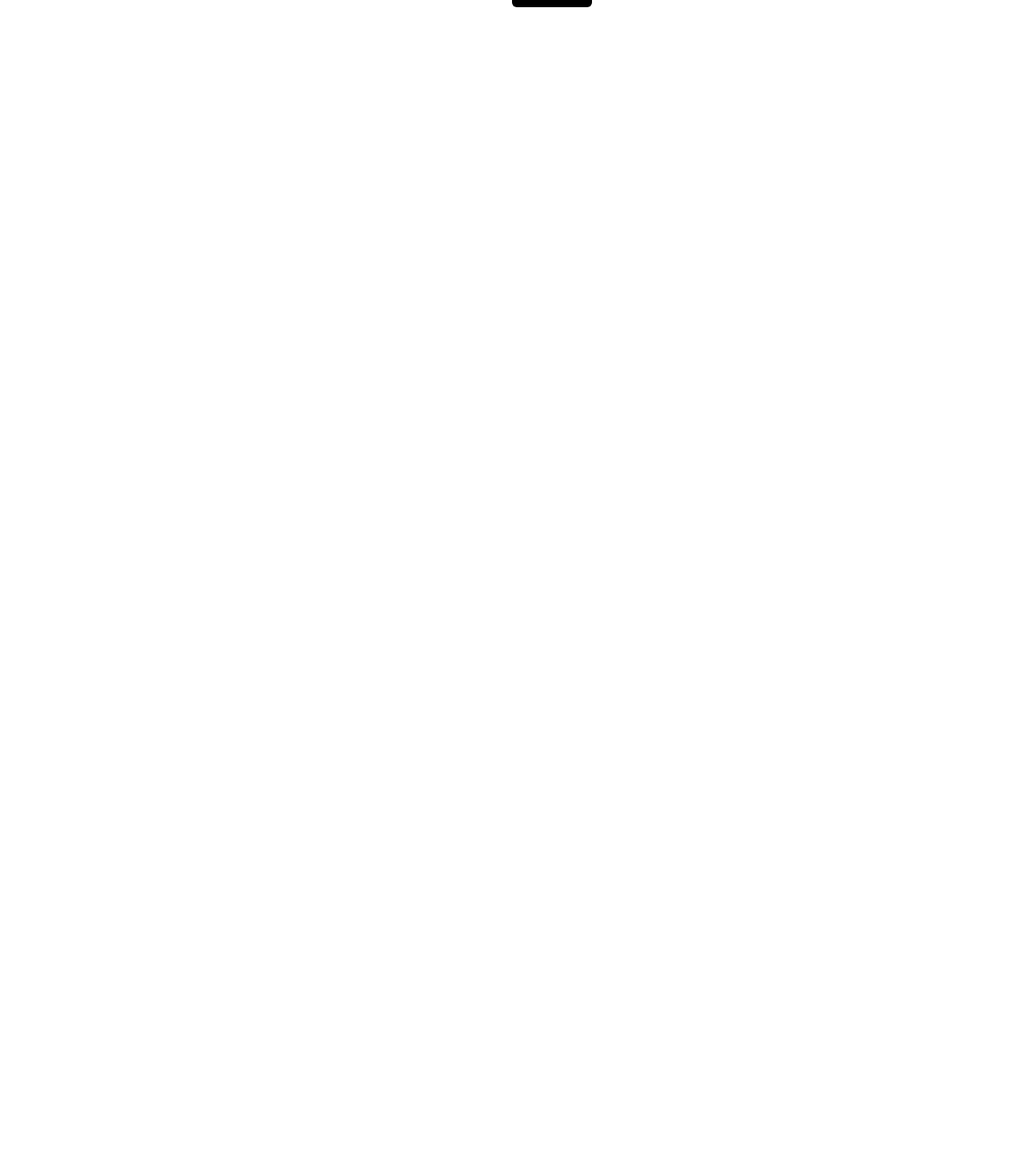
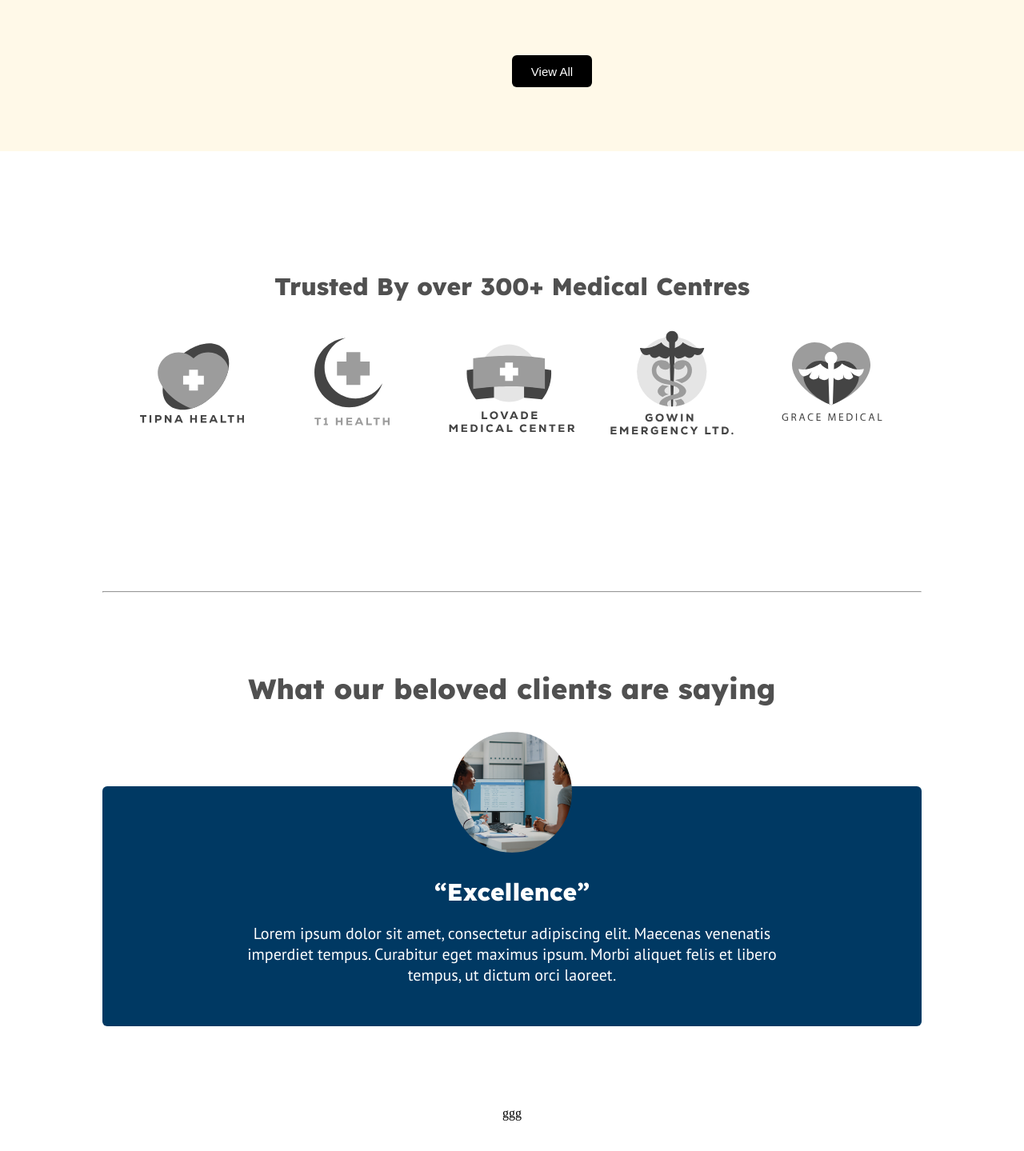
Before and after one commit to Kofi-eo/CareFinder, a Next.js app: page / in a window 1280 px wide. Shown: the part 2864-4303 px from the top of the page at 80% size. Before the commit the page ends 2873 px from the top, so only its background shows below. Built offline with nearby package versions, Linux system fonts and the light colour scheme.

Commit message:
styled mobile view

```diff
--- a/src/components/HomePage/HomePageHeader.jsx
+++ b/src/components/HomePage/HomePageHeader.jsx
@@ -4,6 +4,8 @@ import InfoSection from "./InfoSection";
 import InfoSectionTwo from "./InfoSectionTwo";
 import NavBar from "./NavBar";
 import PharmaciesNear from "./PharmaciesNear";
+import Testimonies from "./Testimonies";
+import Trust from "./Trust";
 
 function HomePageHeader() {
   return (
@@ -15,6 +17,8 @@ function HomePageHeader() {
       <InfoSectionTwo />
       <HospitalsNear />
       <PharmaciesNear />
+      <Trust />
+      <Testimonies />
     </>
   );
 }
--- a/src/components/HomePage/HospitalsCarousel.jsx
+++ b/src/components/HomePage/HospitalsCarousel.jsx
@@ -52,7 +52,7 @@ function HospitalsCarousel() {
             </div>
           </SwiperSlide>
           <SwiperSlide className={HomepageStyles.hospitalsCarouselContainer}>
-            <img src="/DrOwen.png" alt="" />
+            <img src="/signInImage.webp" alt="" />
             <div className={HomepageStyles.hospitalsCarouselItem}>
               <div className={lexend.className}>
                 <h2>Kelina</h2>
@@ -66,7 +66,7 @@ function HospitalsCarousel() {
             </div>
           </SwiperSlide>
           <SwiperSlide className={HomepageStyles.hospitalsCarouselContainer}>
-            <img src="/DrOwen.png" alt="" />
+            <img src="/signUpImage.webp" alt="" />
             <div className={HomepageStyles.hospitalsCarouselItem}>
               <div className={lexend.className}>
                 <h2>Kelina</h2>
--- a/src/components/HomePage/PharmaciesNear.jsx
+++ b/src/components/HomePage/PharmaciesNear.jsx
@@ -10,6 +10,8 @@ const lexend = Lexend({ subsets: ["latin"], weight: ["400", "800"] });
 
 function PharmaciesNear() {
   return (
+    <>
+      <hr className={HomepageStyles.hospitalsNearDivider} />
       <div className={HomepageStyles.hospitalsNearContainer}>
         <div className={HomepageStyles.hospitalsNearText}>
           <h1 className={lexend.className}>Pharmacies Near You</h1>
@@ -27,6 +29,7 @@ function PharmaciesNear() {
           </Link>
         </div>
       </div>
+    </>
   );
 }
 
--- a/src/components/HomePage/SearchBox.jsx
+++ b/src/components/HomePage/SearchBox.jsx
@@ -15,7 +15,7 @@ function SearchBox() {
           </div>
           <div className={HomepageStyles.columnInputs}>
             <label htmlFor="Department">Department</label>
-            <select name="Department" id="Department" value="" onChange="">
+            <select name="Department" id="Department">
               <option value="">General</option>
             </select>
           </div>
--- /dev/null
+++ b/src/components/HomePage/Testimonies.jsx
@@ -0,0 +1,25 @@
+import HomepageStyles from "@/styles/HomePage.module.css";
+import { Lexend } from "next/font/google";
+import TestimoniesCarousel from "./TestimoniesCarousel";
+
+const lexend = Lexend({ subsets: ["latin"], weight: ["400", "800"] });
+
+function Testimonies() {
+  return (
+    <>
+      <hr className={HomepageStyles.hospitalsNearDivider} />
+      <div className={HomepageStyles.TestimoniesContainer}>
+        <h1 className={lexend.className}>
+          What our beloved clients are saying
+        </h1>
+        <TestimoniesCarousel />
+        <div className={HomepageStyles.testimoniesPagination}>
+          ggg
+          <div className="image3-swiper-pagination"></div>
+        </div>
+      </div>
+    </>
+  );
+}
+
+export default Testimonies;
--- /dev/null
+++ b/src/components/HomePage/TestimoniesCarousel.jsx
@@ -0,0 +1,63 @@
+import HomepageStyles from "@/styles/HomePage.module.css";
+import { Swiper, SwiperSlide } from "swiper/react";
+import { Navigation, Pagination } from "swiper";
+import { Lexend } from "next/font/google";
+import { PT_Sans } from "next/font/google";
+
+const pt_sans = PT_Sans({ subsets: ["latin"], weight: ["400", "700"] });
+const lexend = Lexend({ subsets: ["latin"], weight: ["400", "800"] });
+
+function TestimoniesCarousel() {
+  const pagination = {
+    el: ".image3-swiper-pagination",
+    clickable: true,
+    renderBullet: function (index, className) {
+      return '<span class="' + className + '">' + (index + 1) + "</span>";
+    },
+  };
+  return (
+    <div className={HomepageStyles.testimoniesSwiperContainer}>
+      <Swiper
+        modules={[Navigation, Pagination]}
+        speed={1000}
+        pagination={{ pagination }}
+        direction={"horizontal"}
+        spaceBetween={30}
+        grabCursor={true}
+        wrapperClass={HomepageStyles.testimoniesCarousel}
+        navigation={{
+          nextEl: ".image-swiper-button-next",
+          prevEl: ".image-swiper-button-prev",
+          disabledClass: "swiper-button-disabled",
+        }}
+        className={HomepageStyles.swiper}
+      >
+        <div className={HomepageStyles.hospitalsCarousel}>
+          <SwiperSlide className={HomepageStyles.testimoniesCarouselItem}>
+            <div className={HomepageStyles.testimoniesCarouselImg}>
+              <img src="/DrOwen.png" alt="" />
+            </div>
+            <h2 className={lexend.className}>“Excellence”</h2>
+            <p className={pt_sans.className}>
+              Lorem ipsum dolor sit amet, consectetur adipiscing elit. Maecenas
+              venenatis imperdiet tempus. Curabitur eget maximus ipsum. Morbi
+              aliquet felis et libero tempus, ut dictum orci laoreet.
+            </p>
+          </SwiperSlide>
+          <SwiperSlide className={HomepageStyles.testimoniesCarouselItem}>
+            <div className={HomepageStyles.testimoniesCarouselImg}>
+              <img src="/DrOwen.png" alt="" />
+            </div>
+            <h2 className={lexend.className}>“Excellence”</h2>
+            <p className={pt_sans.className}>
+              Lorem ipsum dolor sit amet, consectetur adipiscing elit. Maecenas
+              venenatis imperdiet tempus. Curabitur eget maximus ipsum. Morbi
+              aliquet felis et libero tempus, ut dictum orci laoreet.
+            </p>
+          </SwiperSlide>
+        </div>
+      </Swiper>
+    </div>
+  );
+}
+export default TestimoniesCarousel;
--- /dev/null
+++ b/src/components/HomePage/Trust.jsx
@@ -0,0 +1,21 @@
+import HomepageStyles from "@/styles/HomePage.module.css";
+import { Lexend } from "next/font/google";
+
+const lexend = Lexend({ subsets: ["latin"], weight: ["400", "800"] });
+
+function Trust() {
+  return (
+    <div className={HomepageStyles.trustContainer}>
+      <h1 className={lexend.className}>Trusted By over 300+ Medical Centres</h1>
+      <div className={HomepageStyles.trustLogos}>
+        <img src="/mLogo-02.svg" alt="" />
+        <img src="/mLogo-03.svg" alt="" />
+        <img src="/mLogo-04.svg" alt="" />
+        <img src="/mLogo-05.svg" alt="" />
+        <img src="/mLogo-06.svg" alt="" />
+      </div>
+    </div>
+  );
+}
+
+export default Trust;
--- a/src/styles/HomePage.module.css
+++ b/src/styles/HomePage.module.css
@@ -48,6 +48,12 @@
   height: 40px;
   border-radius: 10px;
 }
+/* Mobile Nav */
+@media (max-width: 700px) {
+  .centerNav nav ul {
+    display: none;
+  }
+}
 
 /* Header */
 .headerContainer {
@@ -77,6 +83,35 @@
   top: 0;
   right: 0px;
   height: 90vh;
+}
+/* Mobile Header */
+@media (max-width: 700px) {
+  .headerContainer {
+    width: 100vw;
+    height: 900px;
+    background-color: #fff9e8;
+    padding-bottom: 100px;
+  }
+  .headerContainer header img {
+    display: none;
+  }
+  .headerContainer header {
+    display: flex;
+    flex-direction: column;
+    align-items: flex-start;
+    justify-content: flex-start;
+    margin-left: 20px;
+    padding-top: 150px;
+  }
+  .headerText h1 {
+    width: 300px;
+    font-size: 35px;
+  }
+  .headerText p {
+    padding-top: 10px;
+    font-size: 15px;
+    width: 340px;
+  }
 }
 
 /* Search */
@@ -117,7 +152,7 @@
 .columnInputLocation input {
   border: none;
   border-bottom: 3px solid black;
-  width: 200px;
+  width: 100px;
   margin-top: 10px;
   font-size: 15px;
   padding-bottom: 15px;
@@ -159,6 +194,30 @@
   border: none;
   border-radius: 6px;
   cursor: pointer;
+}
+/* Mobile Search */
+@media (max-width: 700px) {
+  .searchBoxContainer {
+    position: unset;
+    padding-top: 20px;
+    bottom: 0px;
+  }
+  .searchBox {
+    width: 90vw;
+    height: 500px;
+  }
+  .searchBox form {
+    flex-direction: column;
+  }
+  .columnInputLocation input {
+    width: 250px;
+  }
+  .columnInputs input {
+    width: 250px;
+  }
+  .columnInputs select {
+    width: 250px;
+  }
 }
 
 /* Info Section */
@@ -204,6 +263,13 @@
   font-size: 15px;
   font-weight: 400;
   text-align: center;
+}
+/* Mobile Info Section   */
+@media (max-width: 700px) {
+  .infoSectionContainer {
+    flex-direction: column;
+    height: 950px;
+  }
 }
 
 /* InfoSection Two */
@@ -281,12 +347,55 @@
   cursor: pointer;
 }
 
+/* Mobile Info Section Two   */
+@media (max-width: 700px) {
+  .infoSectionTwoContainer {
+    flex-direction: column;
+    align-items: center;
+    justify-content: center;
+  }
+  .infoSectionTwoImage {
+    display: flex;
+    flex-direction: column;
+    margin-left: 0px;
+  }
+  .infoSectionTwoImage img {
+    width: 300px;
+  }
+  .drOwenText {
+    left: -30px;
+    bottom: 70px;
+    width: 150px;
+    height: 60px;
+  }
+  .drOwenStars {
+    right: -30px;
+    bottom: 25px;
+    width: 90px;
+    height: 40px;
+  }
+  .infoSectionTwoText {
+    text-align: center;
+    display: flex;
+    flex-direction: column;
+    align-items: center;
+    justify-content: center;
+  }
+  .infoSectionTwoText h1 {
+    font-size: 25px;
+  }
+  .infoSectionTwoText p {
+    font-size: 16px;
+    width: 300px;
+  }
+}
+
 /* Hospitals Near You  */
 .hospitalsNearContainer {
-  padding-top: 50px;
+  padding-top: 20px;
   padding-left: 120px;
   padding-top: 100px;
-  height: 500px;
+  height: 600px;
   background-color: #fff9e8;
   overflow-x: hidden;
 }
@@ -362,3 +471,155 @@
   margin-top: 40px;
   cursor: pointer;
 }
+.hospitalsNearDivider {
+  left: 10%;
+  position: absolute;
+  width: 80%;
+}
+
+/* Trust */
+.trustContainer {
+  margin-top: 150px;
+  align-items: center;
+  display: flex;
+  flex-direction: column;
+  width: 100vw;
+  height: 400px;
+}
+.trustContainer h1 {
+  color: #505050;
+  font-size: 30px;
+}
+.trustLogos {
+  display: flex;
+}
+.trustLogos img {
+  width: 200px;
+}
+@media (max-width: 700px) {
+  .trustContainer {
+    margin-top: 150px;
+    display: flex;
+    align-items: center;
+    justify-content: center;
+    flex-direction: column;
+    width: 100vw;
+    height: 700px;
+    text-align: start;
+  }
+  .trustContainer h1 {
+    color: #505050;
+    width: 300px;
+    font-size: 35px;
+    margin-left: 0px;
+  }
+  .trustLogos {
+    display: grid;
+    align-items: center;
+    justify-content: center;
+    flex-direction: column;
+    margin-left: 20px;
+    grid-template-columns: 200px 200px;
+  }
+  .trustLogos img {
+    width: 150px;
+  }
+}
+
+/* Testimonies */
+
+.TestimoniesContainer {
+  margin-top: 100px;
+  margin-bottom: 200px;
+  display: flex;
+  flex-direction: column;
+  align-items: center;
+  justify-content: center;
+  position: relative;
+}
+.TestimoniesContainer h1 {
+  font-size: 35px;
+  font-weight: 700;
+  color: #505050;
+}
+.testimoniesSwiperContainer {
+  width: 80vw;
+  height: 500px;
+  position: relative;
+  overflow: hidden;
+}
+
+.testimoniesCarousel {
+  margin-top: 50px;
+  display: flex;
+  flex-direction: row;
+  align-items: center;
+  justify-content: space-around;
+  position: absolute;
+  height: 300px;
+}
+
+.testimoniesCarouselItem {
+  display: flex;
+  flex-direction: column;
+  align-items: center;
+  justify-content: center;
+  margin-top: 100px;
+  background-color: #003963;
+  width: 80vw;
+  height: 300px;
+  color: white;
+  border-radius: 6px;
+}
+.testimoniesCarouselItem h2 {
+  margin-top: 30px;
+  font-size: 30px;
+}
+.testimoniesCarouselItem p {
+  width: 70%;
+  padding-top: 20px;
+  text-align: center;
+  font-weight: 400;
+  font-size: 20px;
+  position: relative;
+}
+.testimoniesCarouselImg {
+  margin-top: -120px;
+  display: flex;
+  align-items: center;
+  justify-content: center;
+}
+.testimoniesCarouselImg img {
+  width: 150px;
+  border-radius: 100%;
+}
+/* Mobile Testimonies */
+@media (max-width: 700px) {
+  .TestimoniesContainer h1 {
+    text-align: center;
+    font-size: 35px;
+    font-weight: 700;
+    color: #505050;
+    margin-bottom: 100px;
+  }
+  .testimoniesSwiperContainer {
+    width: 85vw;
+    height: 500px;
+    position: relative;
+    overflow: unset;
+  }
+  .testimoniesCarousel {
+    height: 500px;
+    margin-top: 0px;
+  }
+  .testimoniesCarouselItem {
+    height: 500px;
+  }
+  .testimoniesCarouselImg {
+    margin-top: 50px;
+  }
+  .testimoniesCarouselImg img {
+    top: -35px;
+    position: absolute;
+  }
+}
```
Lines whose indentation alone changed are shown as unchanged.
